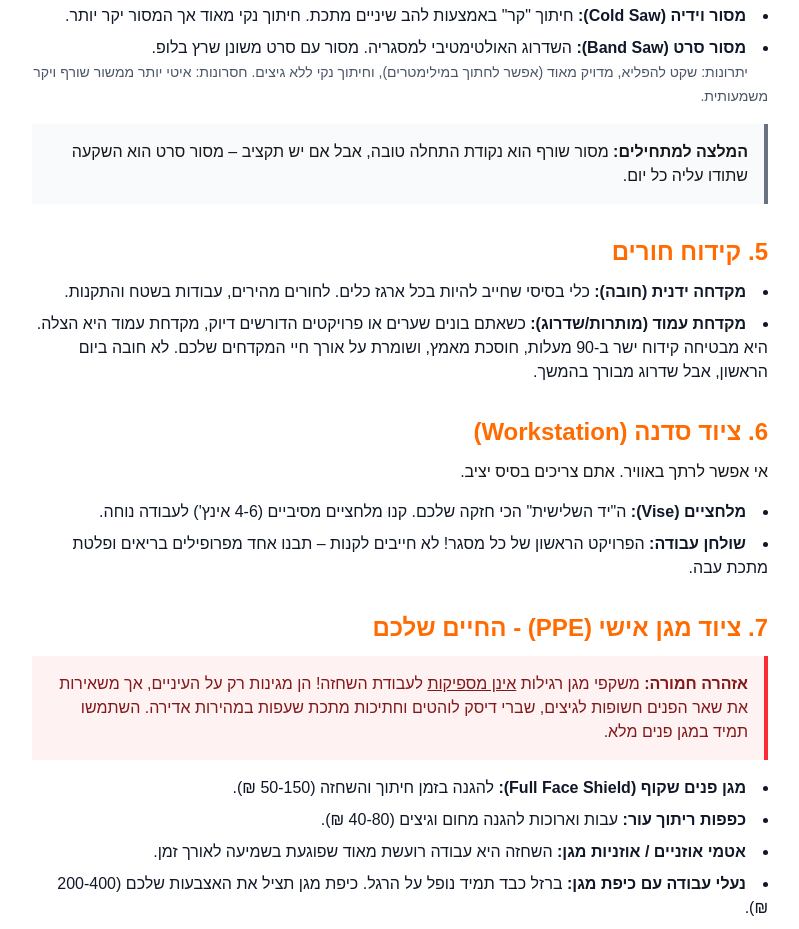
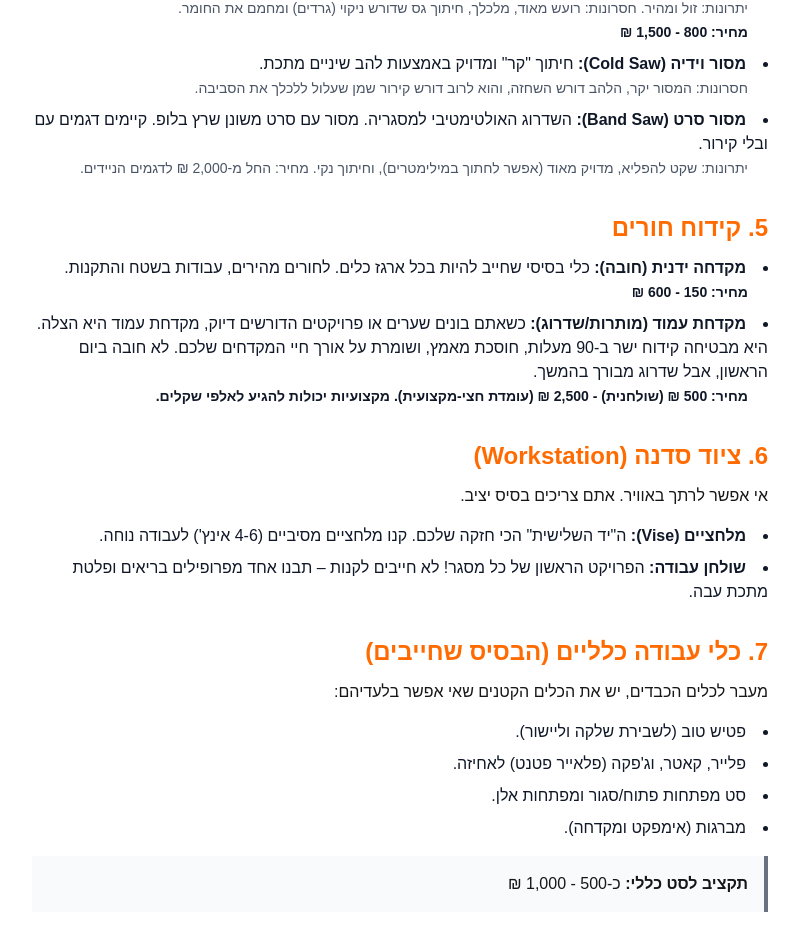
Before and after one commit to MichaelRommm/next-ues-metal, a Next.js app: page /blog/beginner-welder-tools-guide in a window 1280 px wide. Shown: the part 1852-2781 px from the top of the page, without its empty margins (240-1039 px from the left). Built offline with nearby package versions, Linux system fonts and the light colour scheme.

Commit message:
Finalize welder guide: reliable pricing, saw/drill details, general tools, and dad's quote

```diff
--- a/src/data/blog.ts
+++ b/src/data/blog.ts
@@ -170,14 +170,15 @@ export const blogPosts: BlogPost[] = [
         excerpt: 'רוצים להתחיל לרתך אבל הולכים לאיבוד בחנות כלי העבודה? הנה הרשימה המלאה של הציוד שאתם חייבים כדי להתחיל, כולל הערכות מחיר שיעזרו לכם לתכנן את התקציב.',
         date: '2025-12-20',
         author: 'אליהו עוזיאל',
-        image: 'https://images.unsplash.com/photo-1504917595217-d4dc5ebe6122?auto=format&fit=crop&w=800&q=80',
+        image: 'https://images.unsplash.com/photo-1502410667089-8d82d7c93608?auto=format&fit=crop&w=800&q=80',
         content: `
             <p class="mb-6 text-lg">הכניסה לעולם המסגרות והריתוך היא מרגשת, אבל יכולה להיות גם יקרה ומבלבלת. המדפים בחנויות עמוסים בכלים נוצצים, אבל מה באמת צריך כדי לבנות את השער, השולחן או המדף הראשון שלכם? בואו נעשה סדר ברשימות ובתקציב.</p>
 
             <h3 class="text-2xl font-bold text-[#ff6b00] mb-3 mt-8">1. בחירת הרתכת: אלקטרודה או MIG?</h3>
             <p class="mb-2"><strong>רתכת אלקטרונית (Inverter / Stick):</strong> למתחילים, זוהי נקודת הכניסה הקלאסית והזולה ביותר. רתכת אינוורטר קטנה שמספקת 160-200 אמפר תעשה עבודה מעולה. היא דורשת מיומנות בסיסית וניקוי של ה"שלקה" לאחר כל ריתוך.</p>
             <div class="bg-gray-50 border-r-4 border-gray-500 p-4 mb-4">
-                <strong>טווח מחירים (אלקטרודה):</strong> 450 - 1,200 ₪
+                <strong>טווח מחירים (אלקטרודה):</strong> 600 - 4,000 ₪
+                <br><span class="text-sm">טיפ: רתכת אמינה לעבודה מתחילה באזור ה-1,000 ₪. לא מומלץ להשתמש ברתכות קטנות לעבודה מאסיבית.</span>
             </div>
 
             <p class="mb-2"><strong>רתכת MIG (CO2):</strong> הרוד שדרוג המומלץ ביותר. ריתוך ב-MIG (עם גז וסליל) הוא מהיר הרבה יותר, כמעט ללא עשן וללא שלקה לניקוי – מה שחוסך המון זמן השחזות וגימורים. אמנם הציוד הראשוני יקר יותר, אבל הנוחות שווה כל שקל.</p>
@@ -201,20 +202,26 @@ export const blogPosts: BlogPost[] = [
             <h3 class="text-2xl font-bold text-[#ff6b00] mb-3 mt-8">4. חיתוך: מעבר לדיסק (מסורים)</h3>
             <p class="mb-4">כשהעבודה גדלה, הדיסק כבר לא מספיק. לחיתוכים ישרים ומדויקים של פרופילים, תצטרכו מסור שולחני. הנה האפשרויות:</p>
             <ul class="list-disc list-inside mb-4 space-y-2 text-gray-900">
-                <li><strong>מסור שורף (Chop Saw):</strong> האופציה הזולה והנפוצה. משתמש בדיסק חיתוך גדול.
-                    <br><span class="text-sm text-gray-600 mr-5">יתרונות: זול ומהיר. חסרונות: רועש מאוד, מלכלך, חיתוך גס שדורש ניקוי (גרדים) ומחמם את החומר.</span></li>
-                <li><strong>מסור וידיה (Cold Saw):</strong> חיתוך "קר" באמצעות להב שיניים מתכת. חיתוך נקי מאוד אך המסור יקר יותר.</li>
-                <li><strong>מסור סרט (Band Saw):</strong> השדרוג האולטימטיבי למסגריה. מסור עם סרט משונן שרץ בלופ.
-                    <br><span class="text-sm text-gray-600 mr-5">יתרונות: שקט להפליא, מדויק מאוד (אפשר לחתוך במילימטרים), וחיתוך נקי ללא גיצים. חסרונות: איטי יותר ממשור שורף ויקר משמעותית.</span></li>
+                <li><strong>מסור שורף (Chop Saw):</strong> האופציה הזולה והנפוצה, ו<strong>נקודת התחלה טובה יותר מחיתוך ידני עם דיסק</strong>.
+                    <br><span class="text-sm text-gray-600 mr-5">יתרונות: זול ומהיר. חסרונות: רועש מאוד, מלכלך, חיתוך גס שדורש ניקוי (גרדים) ומחמם את החומר.</span>
+                    <br><span class="text-sm font-bold mr-5">מחיר: 800 - 1,500 ₪</span>
+                </li>
+                <li><strong>מסור וידיה (Cold Saw):</strong> חיתוך "קר" ומדויק באמצעות להב שיניים מתכת.
+                    <br><span class="text-sm text-gray-600 mr-5">חסרונות: המסור יקר, הלהב דורש השחזה, והוא לרוב דורש קירור שמן שעלול ללכלך את הסביבה.</span>
+                </li>
+                <li><strong>מסור סרט (Band Saw):</strong> השדרוג האולטימטיבי למסגריה. מסור עם סרט משונן שרץ בלופ. קיימים דגמים עם ובלי קירור.
+                    <br><span class="text-sm text-gray-600 mr-5">יתרונות: שקט להפליא, מדויק מאוד (אפשר לחתוך במילימטרים), וחיתוך נקי. מחיר: החל מ-2,000 ₪ לדגמים הניידים.</span>
+                </li>
             </ul>
-             <div class="bg-gray-50 border-r-4 border-gray-500 p-4 my-2">
-                <strong>המלצה למתחילים:</strong> מסור שורף הוא נקודת התחלה טובה, אבל אם יש תקציב – מסור סרט הוא השקעה שתודו עליה כל יום.
-            </div>
 
             <h3 class="text-2xl font-bold text-[#ff6b00] mb-3 mt-8">5. קידוח חורים</h3>
             <ul class="list-disc list-inside mb-4 space-y-2 text-gray-900">
-                <li><strong>מקדחה ידנית (חובה):</strong> כלי בסיסי שחייב להיות בכל ארגז כלים. לחורים מהירים, עבודות בשטח והתקנות.</li>
-                <li><strong>מקדחת עמוד (מותרות/שדרוג):</strong> כשאתם בונים שערים או פרויקטים הדורשים דיוק, מקדחת עמוד היא הצלה. היא מבטיחה קידוח ישר ב-90 מעלות, חוסכת מאמץ, ושומרת על אורך חיי המקדחים שלכם. לא חובה ביום הראשון, אבל שדרוג מבורך בהמשך.</li>
+                <li><strong>מקדחה ידנית (חובה):</strong> כלי בסיסי שחייב להיות בכל ארגז כלים. לחורים מהירים, עבודות בשטח והתקנות.
+                    <br><span class="text-sm font-bold mr-5">מחיר: 150 - 600 ₪</span>
+                </li>
+                <li><strong>מקדחת עמוד (מותרות/שדרוג):</strong> כשאתם בונים שערים או פרויקטים הדורשים דיוק, מקדחת עמוד היא הצלה. היא מבטיחה קידוח ישר ב-90 מעלות, חוסכת מאמץ, ושומרת על אורך חיי המקדחים שלכם. לא חובה ביום הראשון, אבל שדרוג מבורך בהמשך.
+                    <br><span class="text-sm font-bold mr-5">מחיר: 500 ₪ (שולחנית) - 2,500 ₪ (עומדת חצי-מקצועית). מקצועיות יכולות להגיע לאלפי שקלים.</span>
+                </li>
             </ul>
 
             <h3 class="text-2xl font-bold text-[#ff6b00] mb-3 mt-8">6. ציוד סדנה (Workstation)</h3>
@@ -224,17 +231,17 @@ export const blogPosts: BlogPost[] = [
                  <li><strong>שולחן עבודה:</strong> הפרויקט הראשון של כל מסגר! לא חייבים לקנות – תבנו אחד מפרופילים בריאים ופלטת מתכת עבה.</li>
             </ul>
 
-            <h3 class="text-2xl font-bold text-[#ff6b00] mb-3 mt-8">7. ציוד מגן אישי (PPE) - החיים שלכם</h3>
-            <div class="bg-red-50 border-r-4 border-red-500 p-4 mb-4 text-red-900">
-                <strong>אזהרה חמורה:</strong> משקפי מגן רגילות <u>אינן מספיקות</u> לעבודת השחזה! הן מגינות רק על העיניים, אך משאירות את שאר הפנים חשופות לגיצים, שברי דיסק לוהטים וחתיכות מתכת שעפות במהירות אדירה. השתמשו תמיד במגן פנים מלא.
+            <h3 class="text-2xl font-bold text-[#ff6b00] mb-3 mt-8">7. כלי עבודה כלליים (הבסיס שחייבים)</h3>
+             <p class="mb-4">מעבר לכלים הכבדים, יש את הכלים הקטנים שאי אפשר בלעדיהם:</p>
+            <ul class="list-disc list-inside mb-4 space-y-2 text-gray-900">
+                <li>פטיש טוב (לשבירת שלקה וליישור).</li>
+                <li>פלייר, קאטר, וג'פקה (פלאייר פטנט) לאחיזה.</li>
+                <li>סט מפתחות פתוח/סגור ומפתחות אלן.</li>
+                <li>מברגות (אימפקט ומקדחה).</li>
+            </ul>
+            <div class="bg-gray-50 border-r-4 border-gray-500 p-4 my-2">
+                <strong>תקציב לסט כללי:</strong> כ-500 - 1,000 ₪
             </div>
-            <ul class="list-disc list-inside mb-4 space-y-2 text-gray-900">
-                <li><strong>מגן פנים שקוף (Full Face Shield):</strong> להגנה בזמן חיתוך והשחזה (50-150 ₪).</li>
-                <li><strong>כפפות ריתוך עור:</strong> עבות וארוכות להגנה מחום וגיצים (40-80 ₪).</li>
-                <li><strong>אטמי אוזניים / אוזניות מגן:</strong> השחזה היא עבודה רועשת מאוד שפוגעת בשמיעה לאורך זמן.</li>
-                <li><strong>נעלי עבודה עם כיפת מגן:</strong> ברזל כבד תמיד נופל על הרגל. כיפת מגן תציל את האצבעות שלכם (200-400 ₪).</li>
-                <li><strong>ביגוד מתאים:</strong> רק כותנה מלאה! המנעו לחלוטין מבגדים סינטטים שנמסים ונדבקים לעור.</li>
-            </ul>
 
             <h3 class="text-2xl font-bold text-[#ff6b00] mb-3 mt-8">8. חומרים מתכלים ועוד</h3>
              <ul class="list-disc list-inside mb-4 space-y-2 text-gray-900">
@@ -248,8 +255,24 @@ export const blogPosts: BlogPost[] = [
                 <strong>מטר איכותי, זוויתן 90 מעלות, וגיר סימון/טוש לבן.</strong><br>
                 דיוק במדידה וחיתוך חוסך שעות של תיקונים בריתוך (כ-100-200 ₪ לסט).
             </div>
+             <div class="bg-blue-50 border-r-4 border-blue-500 p-6 my-4 italic text-lg text-blue-900">
+                "תמדוד 10 פעמים, תעבוד פעם אחת!"
+                <div class="text-sm font-bold not-italic mt-2">- משפט שאבא שלי תמיד אומר, וצודק כל פעם מחדש.</div>
+            </div>
 
-            <h3 class="text-2xl font-bold text-[#ff6b00] mb-3 mt-8">10. קליבות ומגנטים (יד שלישית)</h3>
+            <h3 class="text-2xl font-bold text-[#ff6b00] mb-3 mt-8">10. ציוד מגן אישי (PPE) - החיים שלכם</h3>
+            <div class="bg-red-50 border-r-4 border-red-500 p-4 mb-4 text-red-900">
+                <strong>אזהרה חמורה:</strong> משקפי מגן רגילות <u>אינן מספיקות</u> לעבודת השחזה! הן מגינות רק על העיניים, אך משאירות את שאר הפנים חשופות לגיצים, שברי דיסק לוהטים וחתיכות מתכת שעפות במהירות אדירה. השתמשו תמיד במגן פנים מלא.
+            </div>
+            <ul class="list-disc list-inside mb-4 space-y-2 text-gray-900">
+                <li><strong>מגן פנים שקוף (Full Face Shield):</strong> להגנה בזמן חיתוך והשחזה (50-150 ₪).</li>
+                <li><strong>כפפות ריתוך עור:</strong> עבות וארוכות להגנה מחום וגיצים (40-80 ₪).</li>
+                <li><strong>אטמי אוזניים / אוזניות מגן:</strong> השחזה היא עבודה רועשת מאוד שפוגעת בשמיעה לאורך זמן.</li>
+                <li><strong>נעלי עבודה עם כיפת מגן:</strong> ברזל כבד תמיד נופל על הרגל. כיפת מגן תציל את האצבעות שלכם (200-400 ₪).</li>
+                <li><strong>ביגוד מתאים:</strong> רק כותנה מלאה! המנעו לחלוטין מבגדים סינטטים שנמסים ונדבקים לעור.</li>
+            </ul>
+
+            <h3 class="text-2xl font-bold text-[#ff6b00] mb-3 mt-8">11. קליבות ומגנטים</h3>
             <p class="mb-4">מגנטים לריתוך (זוויות) וקליבות (Clamps) הם קריטיים כדי להחזיק את החלקים במקום לפני ה"פיק" הראשון.</p>
             <div class="bg-gray-50 border-r-4 border-gray-500 p-4 my-2">
                 <strong>סט התחלתי:</strong> כ-150 ₪
@@ -257,10 +280,9 @@ export const blogPosts: BlogPost[] = [
 
             <hr class="my-8 border-gray-200" />
             <div class="text-xl font-bold bg-[#ff6b00] text-white p-6 rounded-xl shadow-md text-center">
-                סה"כ לתקציב התחלתי משוער: 2,500 - 6,000 ₪
+                סה"כ לתקציב התחלתי משוער: 3,000 - 8,000 ₪
                 <div class="text-sm font-normal mt-2 opacity-90 mb-4">
-                    הפער נובע מהבחירה בין ציוד בסיסי (רתכת אלקטרודה, דיסק, ומקדחה ידנית) לבין "סדנה מדוגמת" עם רתכת MIG, משור ומקדחת עמוד.
-                    תתחילו במה שצריך, ותשדרגו עם הרווחים!
+                    הטווח משתנה מאוד ותלוי אם בחרתם בציוד בסיסי להתחלה או שכיוונתם ישר ל"סדנה מדוגמת" עם מסור סרט ורתכת MIG. לא חייבים לקנות הכל ביום הראשון!
                 </div>
             </div>
 
```
